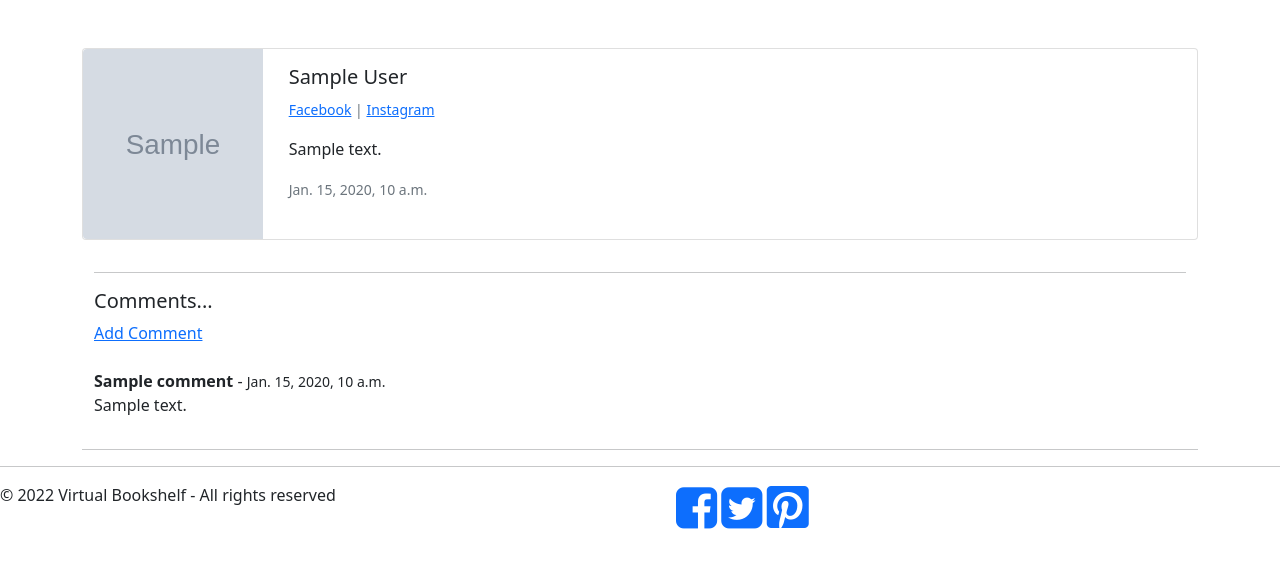
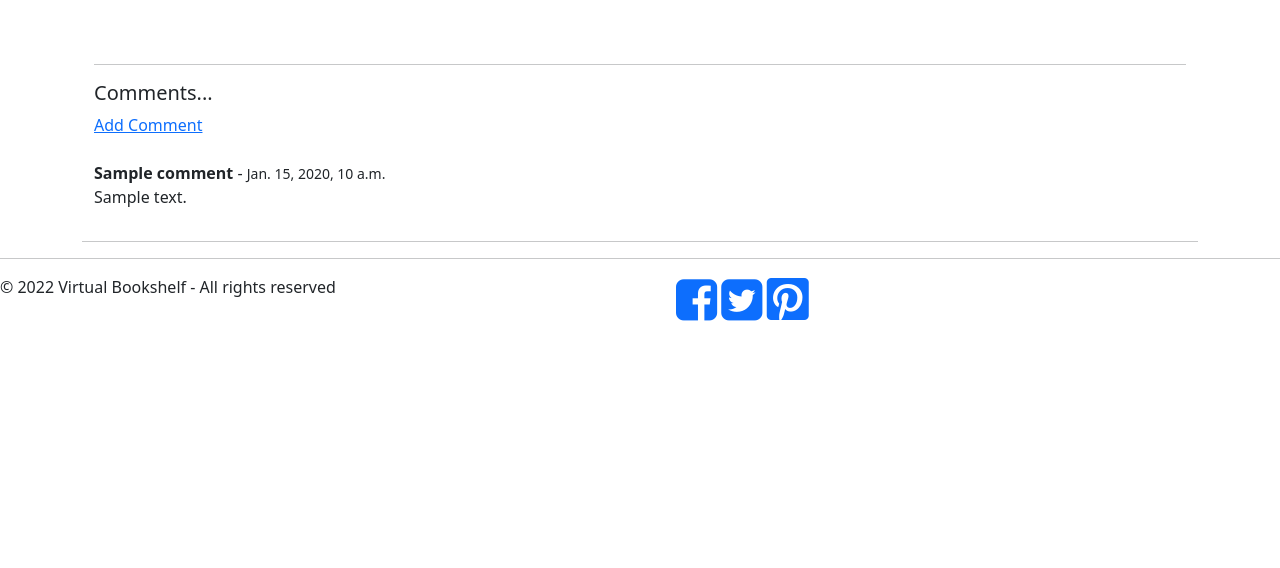
Before and after one commit to biareiam/book_shelf, a Django app: page /article/1 in a window 1280 px wide. Shown: the part 200-768 px from the top of the page. Run offline with Django 3.2, Linux system fonts and the light colour scheme; tables that the repository leaves empty hold one stand-in row (values such as "Sample post"); grey boxes marked "Sample" are stand-in pictures; some libraries are stand-ins or nearby versions.

```diff
--- a/members/templates/registration/user_profile.html
+++ b/members/templates/registration/user_profile.html
@@ -13,7 +13,7 @@
             <img src="{{ page_user.image.url }}" class=" rounded-start" alt="profile image" width="180px"
                 height="190px">
             {% else %}
-            <img src="{% static 'media/profile_default.jpg' %}" class=" rounded-start" alt="profile image" width="180px"
+            <img src="{% static 'media/image_profile.jpg' %}" class=" rounded-start" alt="profile image" width="180px"
                 height="190px">
             {% endif %}
         </div>
--- a/templates/article_details.html
+++ b/templates/article_details.html
@@ -44,39 +44,7 @@
         </div>
     </div>
 
-    <!-- User-->
-    <div class="card mb-3">
-        <div class="row">
-            <div class="col-md-2">
-                {% if post.username.profile.image %}
-                <a href="{% url 'show_profile' post.username.profile.id %}"><img
-                        src="{{ post.username.profile.image.url }}" class=" rounded-start" alt="profile image"
-                        width="180px" height="190px"></a>
-                {% else %}
-                <a href="{% url 'show_profile' post.username.profile.id %}"><img
-                        src="{% static 'media/image_profile.jpg' %}" class=" rounded-start" alt="profile image"
-                        width="180px" height="190px"></a>
-                {% endif %}
-            </div>
-            <div class="col-md-10">
-                <div class="card-body">
-                    <h5 class="card-title">{{ post.username.first_name }} {{ post.username.last_name }}</h5>
-                    <p class="card-text text-muted"><small>
-                            {% if post.username.profile.facebook_url %}
-                            <a href="{{ post.username.profile.facebook_url }}" target="_blank">Facebook</a> |
-                            {% endif %}
 
-                            {% if post.username.profile.facebook_url %}
-                            <a href="{{ post.username.profile.instagram_url }}" target="_blank">Instagram</a>
-                            {% endif %}
-
-                        </small></p>
-                    <p class="card-text">{{ post.username.profile.bio }} </p>
-                    <p class="card-text"><small class="text-muted">{{  post.created_on }}</small></p>
-                </div>
-            </div>
-        </div>
-    </div>
     <section class="container">
         <div class="row">
             <div class="col">
--- a/templates/home.html
+++ b/templates/home.html
@@ -30,7 +30,7 @@
                             <div class="card-body">
                                 <div class="image-container">
                                     <img class="card-img-top" src="{{ post.featured_image.url }}" alt="Book image"
-                                        width="500px" height="450px">
+                                        width="350px" height="405px">
                                     <div class="image-flash">
                                         <p class="author">By {{ post.author }}| <a
                                                 href="{% url 'category' post.category %}">{{ post.category }}</a>
--- a/virtualbookshelf2022/forms.py
+++ b/virtualbookshelf2022/forms.py
@@ -29,12 +29,13 @@ class PostForm(forms.ModelForm):
 class EditForm(forms.ModelForm):
     class Meta:
         model = Post
-        fields = ('title','author','featured_image','body')
+        fields = ('title','author','category','featured_image','body')
         widgets = {
             'title':forms.TextInput(attrs={'class':'form-control'}),
             'author':forms.TextInput(attrs={'class':'form-control'}),
             #'username': forms.Select(attrs={'class':'form-control'}),
             #'featured_image':forms.TextInput(attrs={'class':'form-control'}),
+            'category': forms.Select(choices=choice_list, attrs={'class':'form-control'}),
             'body':forms.Textarea(attrs={'class':'form-control'}),
         }
 
```
